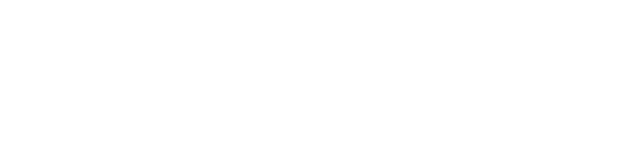
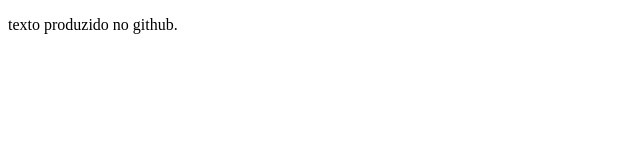
Before and after one commit to Danillo-anjos/Website-motos, a plain HTML site: page index.html in a window 1280 px wide. Shown: the whole page, without its empty margins (0-640 px from the left). Drawn offline with Linux system fonts and the light colour scheme.

Commit message:
Atualização do conteúdo do site.

```diff
--- a/index.html
+++ b/index.html
@@ -6,6 +6,6 @@
     <title>Primeira página: alteração</title>
 </head>
 <body>
-
+    <p>texto produzido no github.</p>
 </body>
 </html>
```
